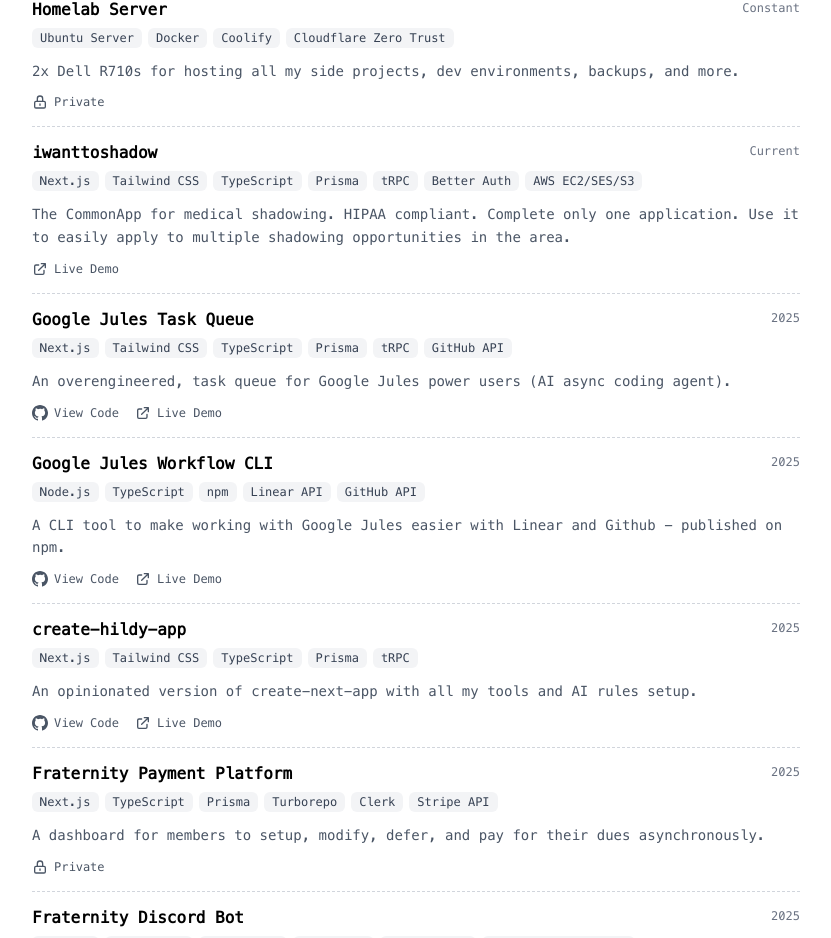
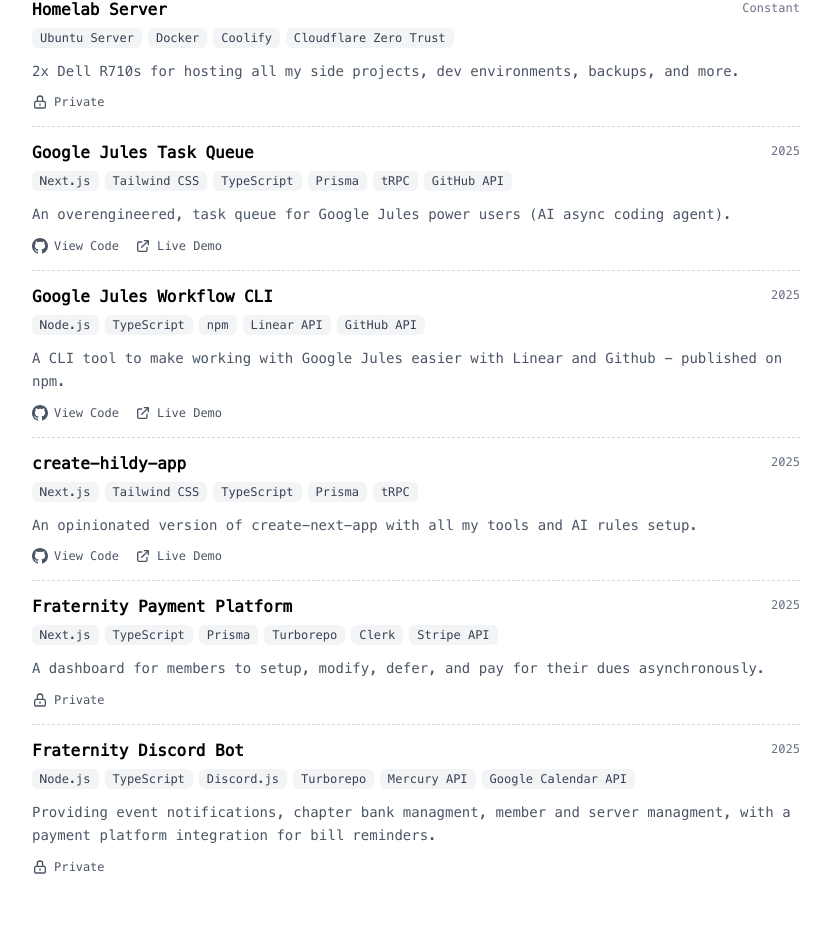
Before and after one commit to iHildy/iHildy.github.io, a Next.js app: page / in a window 1280 px wide. Shown: the part 1113-2051 px from the top of the page, without its empty margins (224-1055 px from the left). Built offline with nearby package versions, Linux system fonts and the light colour scheme.

Commit message:
hide iwanttoshadow

```diff
--- a/src/app/_components/projects.tsx
+++ b/src/app/_components/projects.tsx
@@ -8,14 +8,14 @@
     period: "Constant",
     isPrivate: true
   },
-  {
-    name: "iwanttoshadow",
-    description: "The CommonApp for medical shadowing. HIPAA compliant. Complete only one application. Use it to easily apply to multiple shadowing opportunities in the area.",
-    techStack: ["Next.js", "Tailwind CSS", "TypeScript", "Prisma", "tRPC", "Better Auth", "AWS EC2/SES/S3"],
-    liveUrl: "https://iwanttoshadow.hildy.io",
-    period: "Current",
-    isPrivate: true
-  },
+  // {
+  //   name: "iwanttoshadow",
+  //   description: "The CommonApp for medical shadowing. HIPAA compliant. Complete only one application. Use it to easily apply to multiple shadowing opportunities in the area.",
+  //   techStack: ["Next.js", "Tailwind CSS", "TypeScript", "Prisma", "tRPC", "Better Auth", "AWS EC2/SES/S3"],
+  //   liveUrl: "https://iwanttoshadow.hildy.io",
+  //   period: "Current",
+  //   isPrivate: true
+  // },
   {
     name: "Google Jules Task Queue",
     description: "An overengineered, task queue for Google Jules power users (AI async coding agent).",
```
